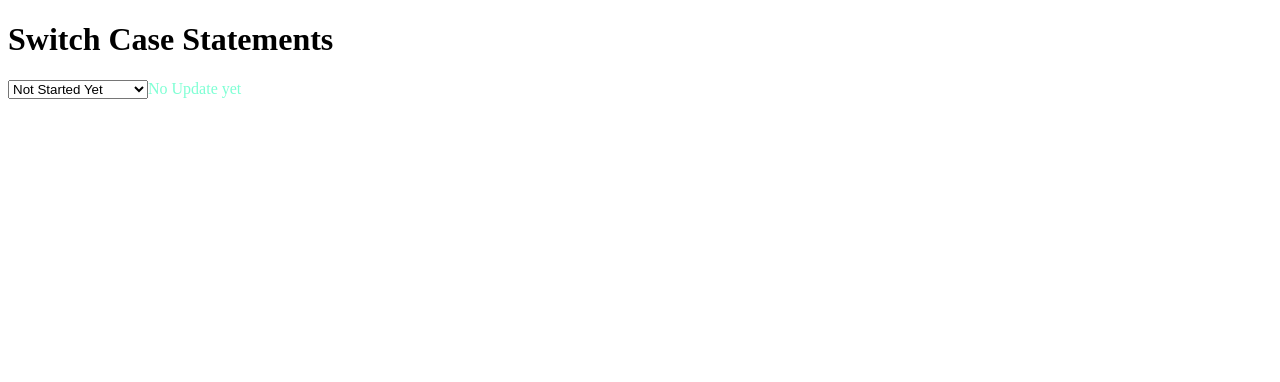
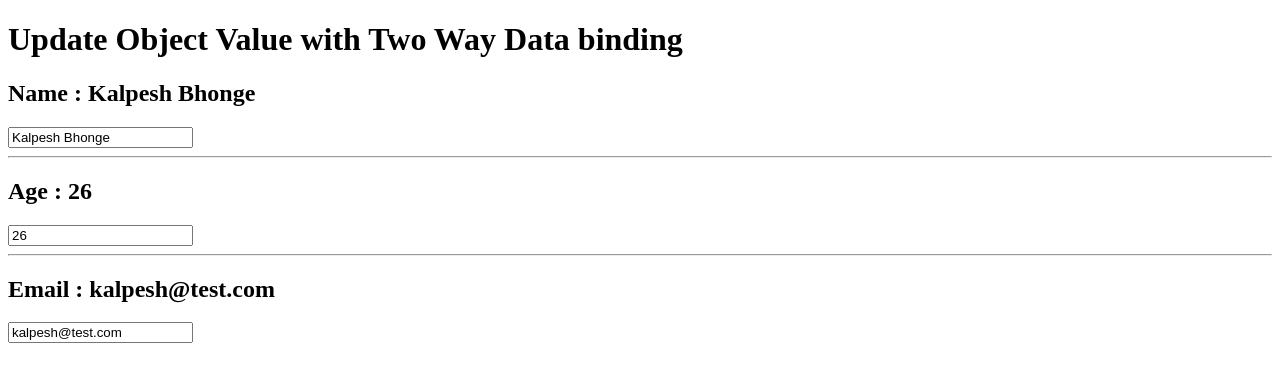
Before and after one commit to kalpeshbhonge58/Angular-Learning, an Angular app in the folder angular-21-from-scratch/: page / in a window 1280 px wide. Shown: the top 382 px of the page. Built offline with nearby package versions, Linux system fonts and the light colour scheme.

Commit message:
Two Way Data Binding in Angular | ngModel vs Signals

```diff
--- a/angular-21-from-scratch/src/app/app.html
+++ b/angular-21-from-scratch/src/app/app.html
@@ -222,7 +222,7 @@
   }
 </ul> -->
 
-<h1>Switch Case Statements</h1>
+<!-- <h1>Switch Case Statements</h1>
 
 <select (change)="handleSwitchStates($event)" id="">
   <option value="notStarted"> Not Started Yet </option>
@@ -248,4 +248,41 @@
   @default {
     <span style="color: darkred;">Error</span>
   }
-}
+} -->
+
+<!-- <h1>Two Way Data Binding</h1>
+<hr/>
+
+<h1>{{name()}}</h1>
+<input type="text" [value]="name()"(input)="name.set($event.target.value)">
+
+<hr/>
+
+<h1>{{age}}</h1> -->
+<!-- <input type="text" [(ngModel)]="age"> -->
+<!-- <input type="text" [ngModel]="age"(ngModelChange)="age =$event"> -->
+
+<!-- <hr/> -->
+
+<h1>Update Object Value with Two Way Data binding</h1>
+
+<h2>Name : {{ userData().name }}</h2>
+<input
+  type="text"
+  [value]="userData().name"
+  (input)="updateUserData('name', $event.target.value)"
+/>
+
+<hr />
+
+<h2>Age : {{ userData().age }}</h2>
+<input type="text" [value]="userData().age" (input)="updateUserData('age', $event.target.value)" />
+
+<hr />
+
+<h2>Email : {{ userData().email }}</h2>
+<input
+  type="text"
+  [value]="userData().email"
+  (input)="updateUserData('email', $event.target.value)"
+/>
--- a/angular-21-from-scratch/src/app/app.ts
+++ b/angular-21-from-scratch/src/app/app.ts
@@ -3,12 +3,14 @@ import { Component, signal } from '@angular/core';
 import { RouterOutlet } from '@angular/router';
 import { UserData } from './user-data/user-data';
 import { AdminData } from './admin-data/admin-data';
+import { FormsModule } from '@angular/forms';
+import { email } from '@angular/forms/signals';
 // import { Logout } from './logout/logout';
 // import { Login } from './login/login';
 // import { Profile } from './profile/profile';
 
 @Component({
-  imports: [RouterOutlet],
+  imports: [RouterOutlet, FormsModule],
   // imports: [RouterOutlet,Login,Profile,Logout, UserData, AdminData],
   selector: 'app-root',
   styleUrl: './app.css',
@@ -234,12 +236,32 @@ export class App {
   //   { id: 5, name: 'Ramesh', surname: 'Dubey', email: 'ramesh@gmail.com' },
   // ]);
 
-  status=signal("notStarted")
+  // status = signal('notStarted');
 
-handleSwitchStates(event : Event){
-  let target = event.target as HTMLSelectElement
- this.status.set(target.value)
+  // handleSwitchStates(event: Event) {
+  //   let target = event.target as HTMLSelectElement;
+  //   this.status.set(target.value);
+  // }
 
+  // name =signal('Kalpesh Bhonge')
+  // age = 26
+
+  userData = signal({
+    name: 'Kalpesh Bhonge',
+    age: 26,
+    email: 'kalpesh@test.com',
+  });
+
+  updateUserData(key: string, val: string) {
+          this.userData.update((item) => ({ ...item, [key]: val }));
+    // if (key == 'name') {
+    //   this.userData.update((item) => ({ ...item, name: val }));
+    // }
+    // if (key == 'age') {
+    //   this.userData.update((item) => ({ ...item, age: parseInt(val) }));
+    // }
+    // if (key == 'email') {
+    //   this.userData.update((item) => ({ ...item, email: val }));
+    // }
+  }
 }
-
-}
```
